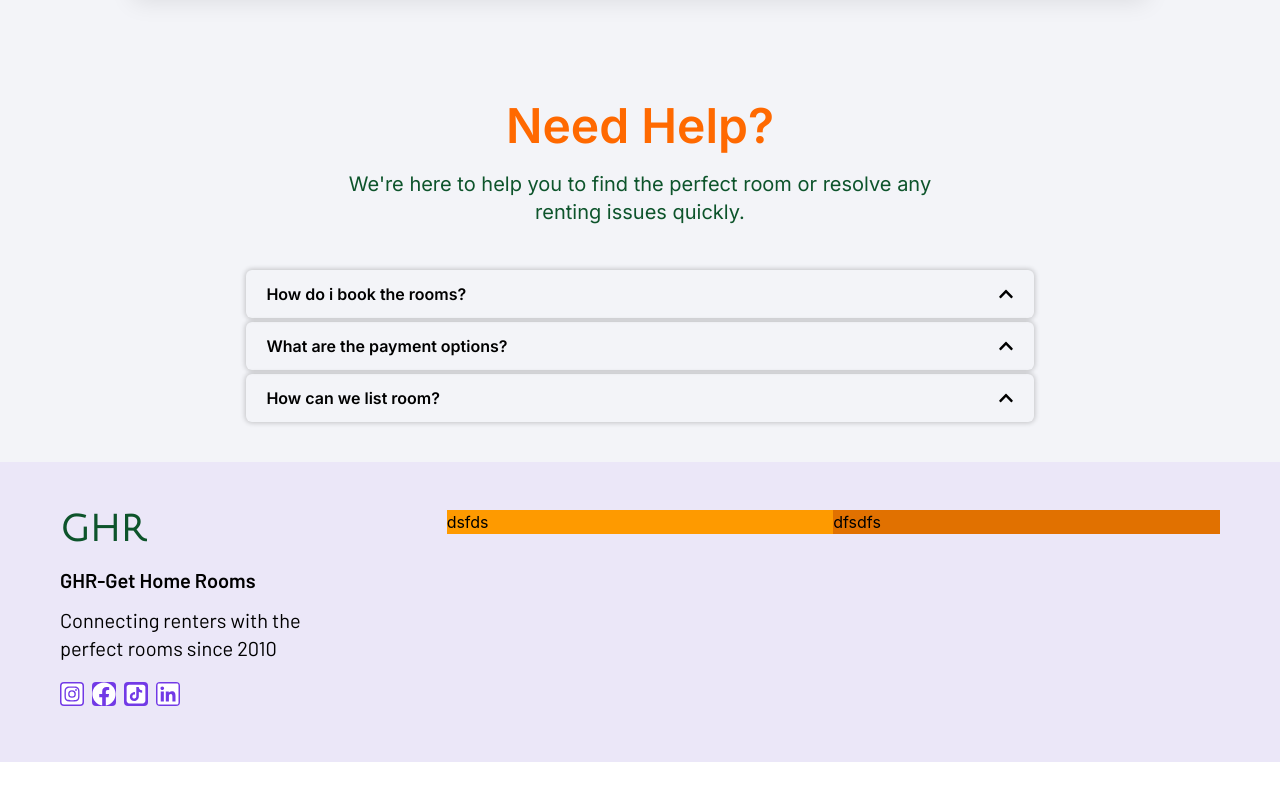
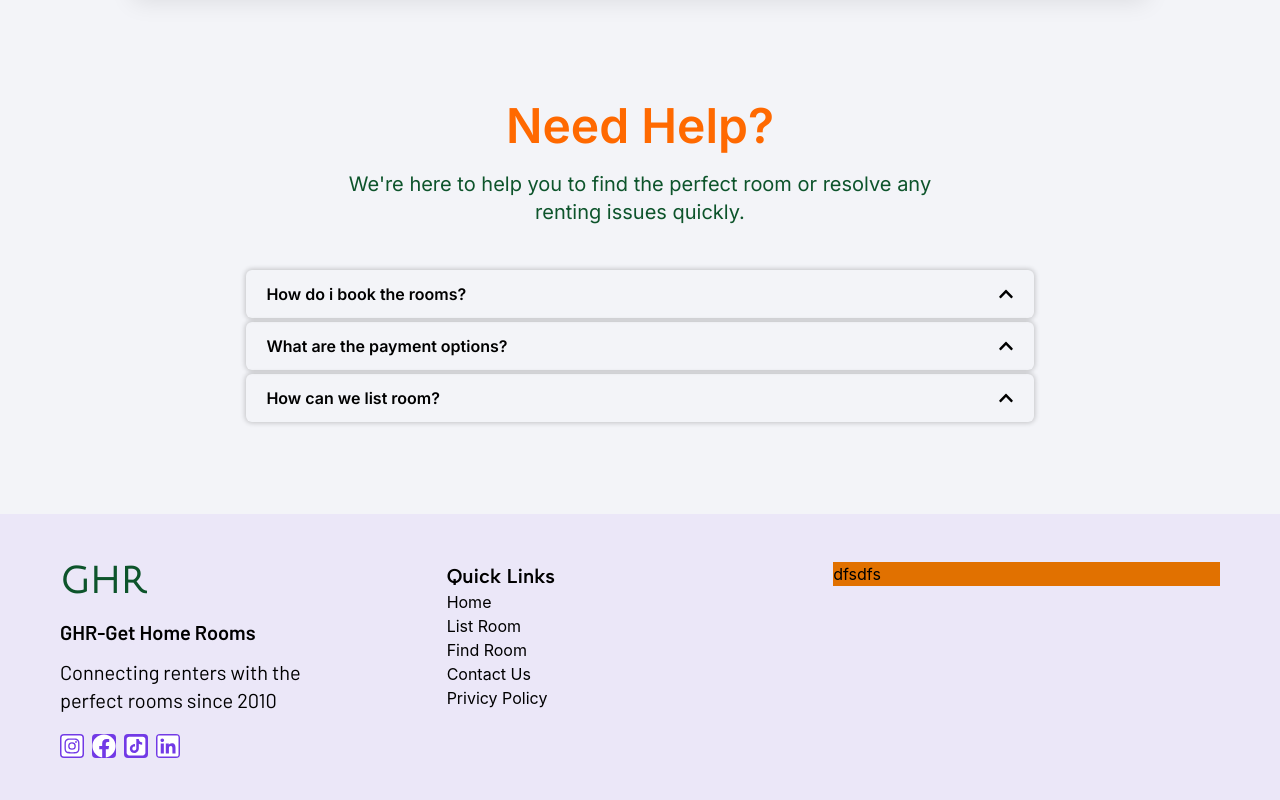
Before and after one commit to Jeevan446/Room-rental, a React app in the folder Frontend/: page / in a window 1280 px wide. Shown: the part 1650-2450 px from the top of the page. Before the commit the page ends 2412 px from the top, so only its background shows below. Built offline with nearby package versions, Linux system fonts and the light colour scheme; the HTML template or start-up script is replaced by a standard one.

Commit message:
mid footer made

```diff
--- a/Frontend/src/components/Footer.jsx
+++ b/Frontend/src/components/Footer.jsx
@@ -3,7 +3,7 @@ import { FaLinkedin } from "react-icons/fa";
 import { AiFillTikTok } from "react-icons/ai";
 function Footer(){
 return (
-<div className=" w-full min-h-[300px] bg-[#EBE7F8] px-15 py-12 flex ">
+<div className=" w-full min-h-[300px] bg-[#EBE7F8] px-15 py-12 flex mt-13">
     {/* footer full containter */}
 <div className=" h-[100%] w-[33.33%]">
     {/* left section */}
@@ -18,9 +18,16 @@ return (
     <FaLinkedin  className=" text-2xl bg-[#723AE6] rounded text-white"/>
    </div>
 </div>
-<div className=" bg-amber-500 h-full w-[33.33%]">
+<div className="  h-full w-[33.33%]">
     {/* middle section */}
-    dsfds
+    <h1 className=" font-albert text-xl font-semibold">Quick Links</h1>
+    <ul>
+        <li><a href="./home">Home</a></li>
+        <li><a href="./list ">List Room</a></li>
+        <li><a>Find Room</a></li>
+        <li><a>Contact Us</a></li>
+        <li><a>Privicy Policy</a></li>
+    </ul>
 </div>
 <div className=" bg-amber-600 h-full w-[33.33%] ">
     {/* right section */}
```
